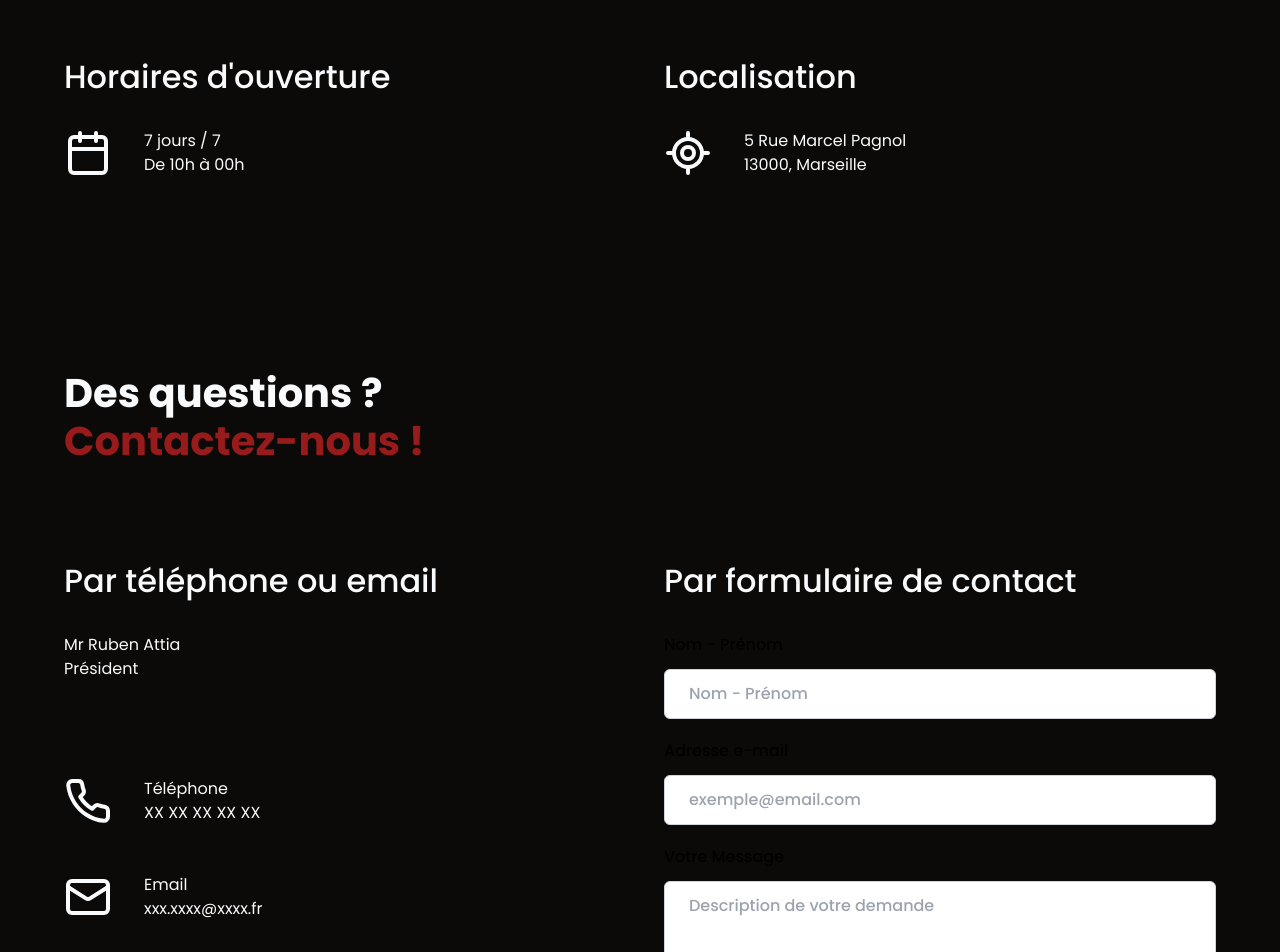
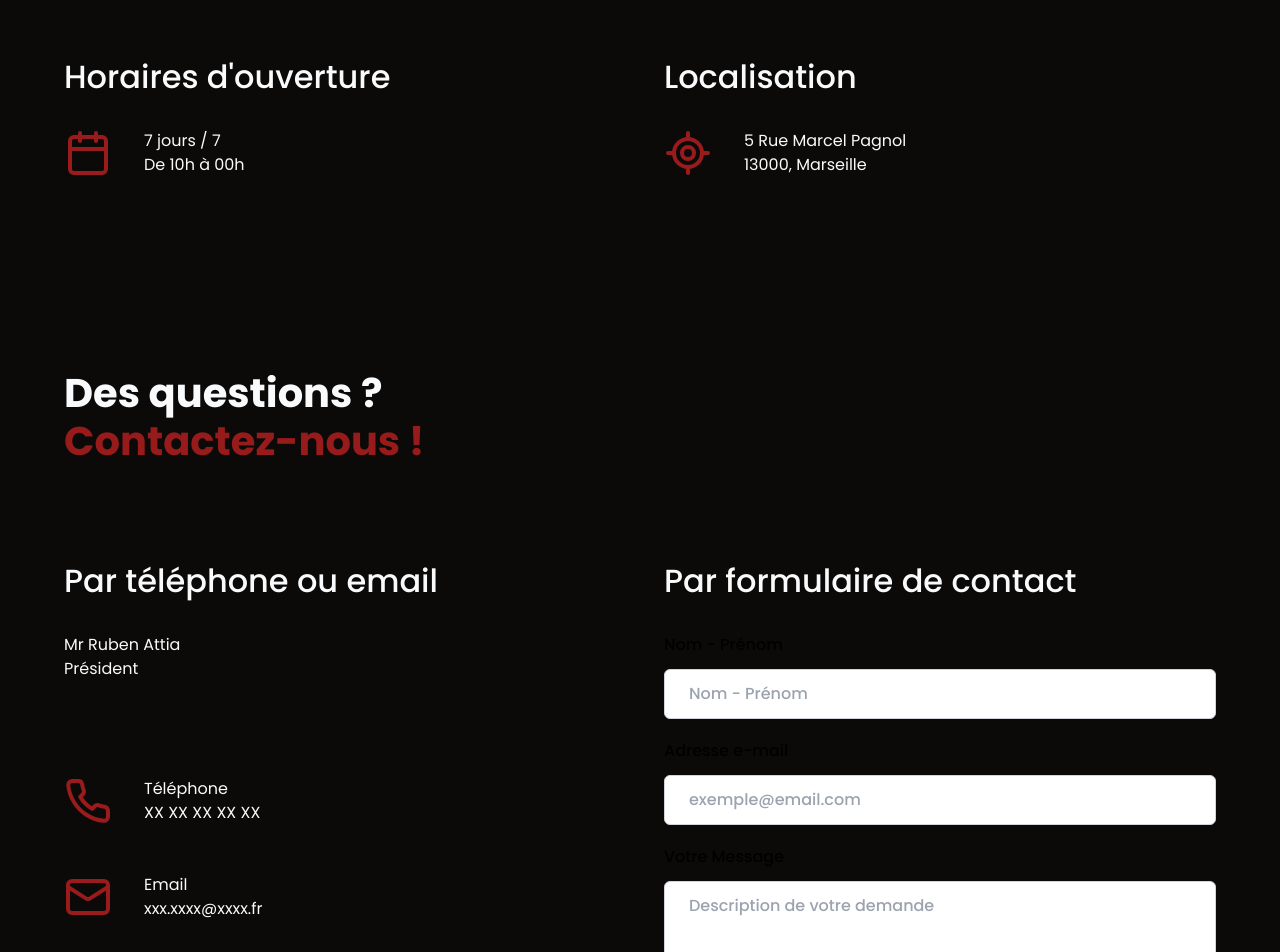
Before and after one commit to SebastienLaurentt/Escape-Game, a Next.js app: page / in a window 1280 px wide. Shown: the part 1680-2632 px from the top of the page. Built offline with nearby package versions, Linux system fonts and the light colour scheme.

Commit message:
update css

```diff
--- a/components/shared/Sections/Infos.tsx
+++ b/components/shared/Sections/Infos.tsx
@@ -16,7 +16,7 @@ const Infos = () => {
             <h3>Horaires d&apos;ouverture</h3>
             <div className="flex flex-row gap-x-8  md:gap-y-2 ">
               <div >
-                <Calendar size={48} />
+                <Calendar size={48} color="#991b1b" />
               </div>
               <div className="flex flex-col">
                 <span>7 jours / 7 </span>
@@ -28,7 +28,7 @@ const Infos = () => {
             <h3>Localisation</h3>
             <div className="flex flex-row gap-x-8  md:gap-y-2 ">
               <div >
-                <LocateFixed size={48} />
+                <LocateFixed size={48} color="#991b1b" />
               </div>
               <div className="flex flex-col">
                 <span>5 Rue Marcel Pagnol </span>
@@ -53,7 +53,7 @@ const Infos = () => {
             <ul className="flex flex-col gap-y-4 md:gap-y-12">
               <li>
                 <div className="flex flex-row gap-x-8  md:gap-y-2 ">
-                  <Phone size={48} />
+                  <Phone size={48} color="#991b1b" />
                   <div className="flex flex-col">
                     <span>Téléphone</span>
                     <span>XX XX XX XX XX</span>
@@ -62,7 +62,7 @@ const Infos = () => {
               </li>
               <li>
                 <div className="flex flex-row  gap-x-8 md:gap-y-2">
-                  <Mail size={48} />
+                  <Mail size={48} color="#991b1b" />
                   <div className="flex flex-col">
                     <span>Email</span>
                     <span>xxx.xxxx@xxxx.fr</span>
```
